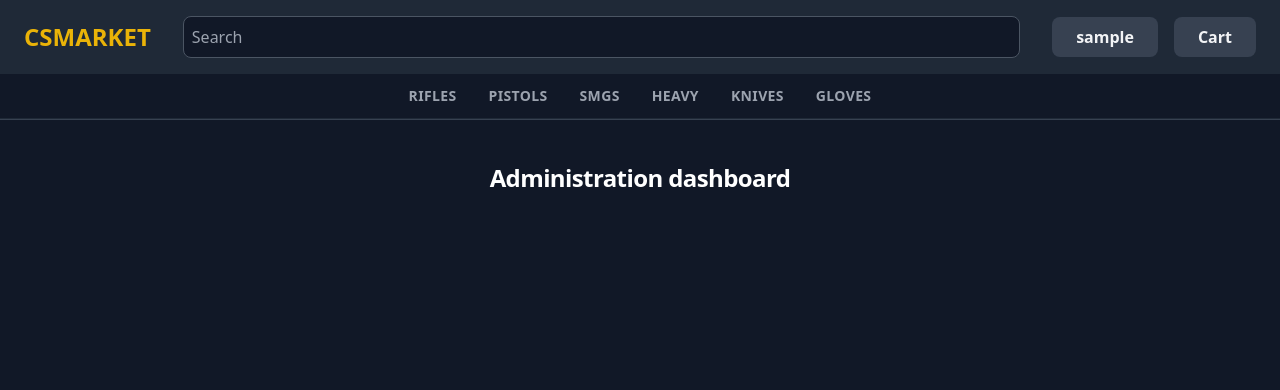
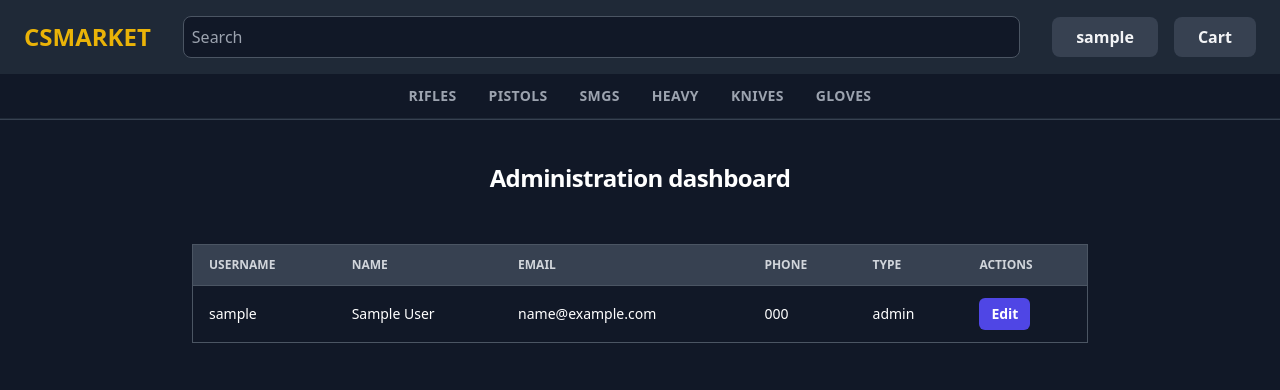
Before and after one commit to linham-8/D0018E_Database_Project, a Flask app: page /admin in a window 1280 px wide. Shown: the top 390 px of the page. Run offline with Flask 3, Linux system fonts and the light colour scheme; a user stored in the database is signed in; tables that the repository leaves empty hold one stand-in row (values such as "Sample post"); some libraries are stand-ins or nearby versions.

Commit message:
Admin can edit/delete users, models now allow user deletion, html fixes

```diff
--- a/app.py
+++ b/app.py
@@ -1,4 +1,4 @@
-from flask import render_template, request, url_for, redirect, flash, abort
+from flask import render_template, request, url_for, redirect, flash, abort, session
 from flask_login import login_user, logout_user, login_required, current_user
 from sqlalchemy import func
 from functools import wraps
@@ -386,6 +386,7 @@ def remove_from_cart(item_id):
     if item.user_id == current_user.id:
         db.session.delete(item)
         db.session.commit()
+        flash("Removed from cart!", "success")
     return redirect(url_for('cart'))
 
 @app.route("/user", methods=['GET', 'POST'])
@@ -393,6 +394,14 @@ def remove_from_cart(item_id):
 def user():
     user_info = current_user.info
     if request.method == 'POST':
+        action = request.form.get('action')
+        if action == 'deposit':
+            amount = float(request.form.get('amount', 0))
+            if amount > 0:
+                current_user.balance += amount
+                db.session.commit()
+                flash(f"Successfully deposited ${amount:.2f}!", "success")
+            return redirect(url_for('user'))
         try:
             new_username = clean_form_data('username', current_user.username.lower())
             new_email = clean_form_data('email', user_info.email.lower())
@@ -443,24 +452,95 @@ def user():
             print(f"Update error: {e}")
             return redirect(url_for('user'))
 
-    return render_template('user.html', user=current_user, info=user_info)
+    owned_skins = Skin.query.filter_by(owner_id=current_user.id).all()
+    return render_template('user.html', owned_skins=owned_skins, user=current_user, info=user_info)
 
 @app.route("/admin", methods=['GET', 'POST'])
 @admin_required
 def admin():
-    return render_template("admin.html")
+    users = User.query.all()
+    return render_template("admin.html", users=users)
+
+@app.route("/admin/edit/<int:user_id>", methods=['GET', 'POST'])
+@admin_required
+def admin_edit_user(user_id):
+    edit_user = User.query.get_or_404(user_id)
     if request.method == 'POST':
-        action = request.form.get('action')
-        if action == 'deposit':
-            amount = float(request.form.get('amount', 0))
-            if amount > 0:
-                current_user.balance += amount
-                db.session.commit()
-                flash(f"Successfully deposited ${amount:.2f}!", "success")
-            return redirect(url_for('user'))
+        try:
+            new_username = clean_form_data('username', edit_user.username)
+            new_email = clean_form_data('email', edit_user.info.email)
+            new_name = clean_form_data('name', edit_user.info.name)
+            new_address = clean_form_data('address', edit_user.info.address)
+            new_phone = clean_form_data('phone', edit_user.info.phone_number)
+            new_password = clean_form_data('password')
+            new_user_type = clean_form_data('user_type', edit_user.user_type)
 
-    owned_skins = Skin.query.filter_by(owner_id=current_user.id).all()
-    return render_template("user.html", owned_skins=owned_skins)
+            if not (new_username and new_email and new_name and new_address and new_phone):
+                flash('All fields are required.', 'error')
+                return redirect(url_for('admin_edit_user', user_id=user_id))
+
+            errors = []
+
+            if new_password:
+                errors.extend(validate_password(new_password))
+            if new_phone != edit_user.info.phone_number:
+                errors.extend(validate_phone(new_phone))
+            if new_username != edit_user.username:
+                if User.query.filter_by(username=new_username).first():
+                    errors.append('Username already taken.')
+            if new_email != edit_user.info.email:
+                if UserInfo.query.filter_by(email=new_email).first():
+                    errors.append('Email already in use.')
+
+            if errors:
+                session['form_data'] = {
+                    'username': new_username, 'email': new_email,
+                    'name': new_name, 'address': new_address, 'phone': new_phone
+                }
+                for error in errors:
+                    flash(error, 'error')
+                return redirect(url_for('admin_edit_user', user_id=user_id))
+
+            edit_user.username = new_username
+            edit_user.info.name = new_name
+            edit_user.info.email = new_email
+            edit_user.info.address = new_address
+            edit_user.info.phone_number = new_phone
+            edit_user.user_type = new_user_type
+
+            if new_password:
+                edit_user.set_password(new_password)
+
+            db.session.commit()
+            flash(f'User {new_username} updated successfully.', 'success')
+            return redirect(url_for('admin'))
+
+        except Exception as e:
+            db.session.rollback()
+            flash('An unexpected error occurred.', 'error')
+            print(f"Admin edit error: {e}")
+            return redirect(url_for('admin_edit_user', user_id=user_id))
+
+    form_data = session.pop('form_data', {})
+    return render_template('admin_edit_user.html', edit_user=edit_user, form_data=form_data)
+
+@app.route("/admin/delete/<int:user_id>", methods=['POST'])
+@admin_required
+def admin_delete_user(user_id):
+    if user_id == current_user.id:
+        flash('Cannot delete admin.', 'error')
+        return redirect(url_for('admin'))
+    user = User.query.get_or_404(user_id)
+    try:
+        db.session.delete(user)
+        db.session.commit()
+
+        flash(f'User {user.username} deleted successfully.', 'success')
+    except Exception as e:
+        db.session.rollback()
+        flash('Could not delete user.', 'error')
+        print(f"Delete error: {e}")
+    return redirect(url_for('admin'))
 
 @app.route("/cart", methods=['GET', 'POST'])
 @login_required
--- a/templates/admin.html
+++ b/templates/admin.html
@@ -1,7 +1,52 @@
 {% extends "base.html" %}
+
+{% from "macros.html" import display_flashed_messages with context %}
 
 {% block content %}
 <h2 class="mt-10 text-center text-2xl font-bold leading-9 tracking-tight text-white">
     Administration dashboard
 </h2>
+<div class="flex min-h-full flex-col justify-center px-6 py-12 lg:px-8">
+    <div class="sm:mx-auto sm:w-full sm:max-w-4xl">
+        <div class="max-w-4xl mx-auto">{{ display_flashed_messages() }}</div>
+        <table class="w-full text-sm text-left text-white border border-gray-600 rounded-md">
+            <thead class="bg-gray-700 text-gray-300 uppercase text-xs">
+                <tr>
+                    <th class="px-4 py-3">Username</th>
+                    <th class="px-4 py-3">Name</th>
+                    <th class="px-4 py-3">Email</th>
+                    <th class="px-4 py-3">Phone</th>
+                    <th class="px-4 py-3">Type</th>
+                    <th class="px-4 py-3">Actions</th>
+                </tr>
+            </thead>
+            <tbody>
+                {% for u in users %}
+                <tr class="border-t border-gray-600 hover:bg-gray-700">
+                    <td class="px-4 py-3">{{ u.username }}</td>
+                    <td class="px-4 py-3">{{ u.info.name }}</td>
+                    <td class="px-4 py-3">{{ u.info.email }}</td>
+                    <td class="px-4 py-3">{{ u.info.phone_number }}</td>
+                    <td class="px-4 py-3">{{ u.user_type }}</td>
+                    <td class="px-4 py-3 flex gap-2">
+                        <a href="{{ url_for('admin_edit_user', user_id=u.id) }}"
+                            class="flex justify-center rounded-md bg-indigo-600 px-3 py-1.5 text-sm font-semibold text-white hover:bg-indigo-500">
+                            Edit
+                        </a>
+                        {% if u.id != current_user.id %}
+                        <form method="POST" action="{{ url_for('admin_delete_user', user_id=u.id) }}"
+                            onsubmit="return confirm('Delete {{ u.username }}?')">
+                            <button type="submit"
+                                class="flex justify-center rounded-md bg-red-600 px-3 py-1.5 text-sm font-semibold text-white hover:bg-red-500">
+                                Delete
+                            </button>
+                        </form>
+                        {% endif %}
+                    </td>
+                </tr>
+                {% endfor %}
+            </tbody>
+        </table>
+    </div>
+</div>
 {% endblock %}
```
Also changed, not shown: models.py (+10 -10 lines), templates/admin_edit_user.html (added, +91 -0 lines), templates/user.html (+26 -29 lines).
